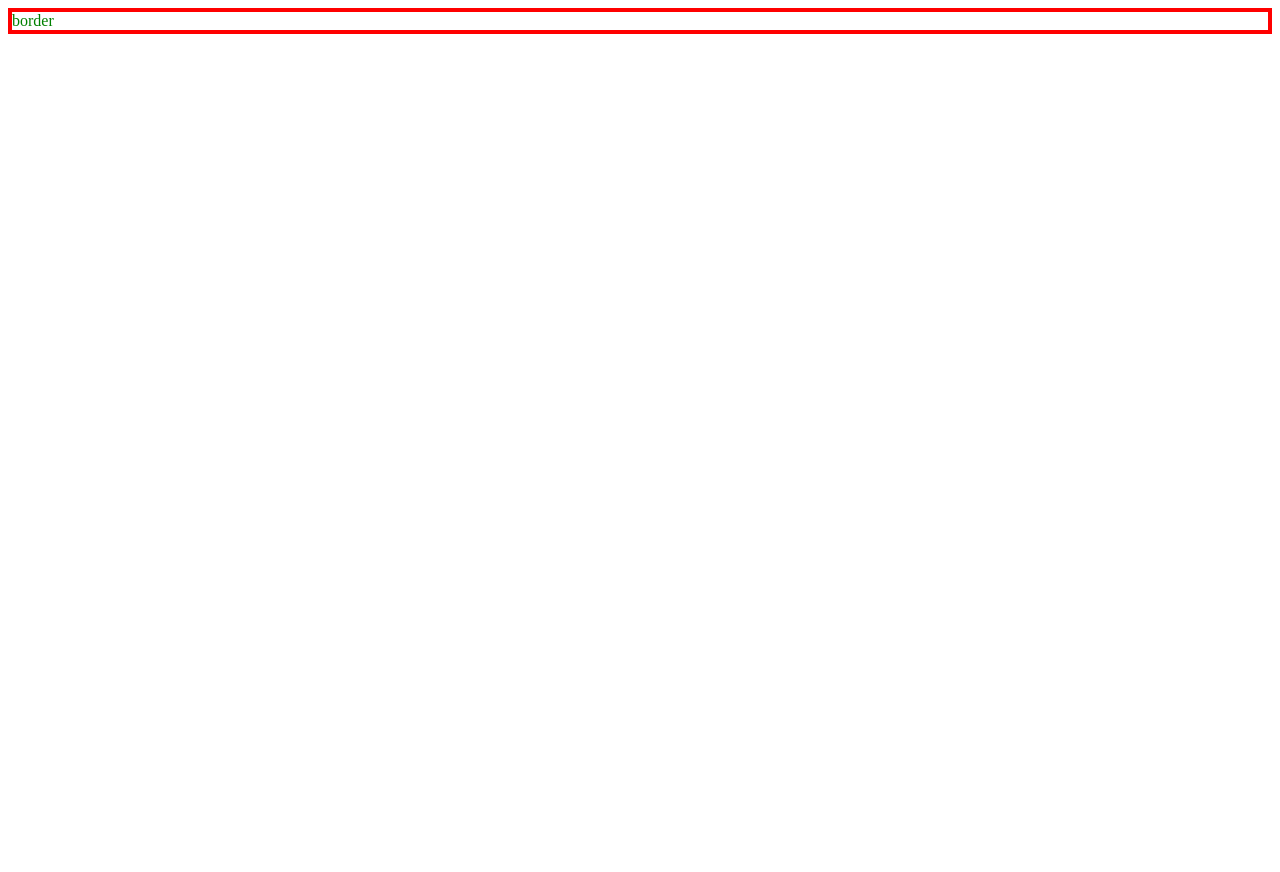
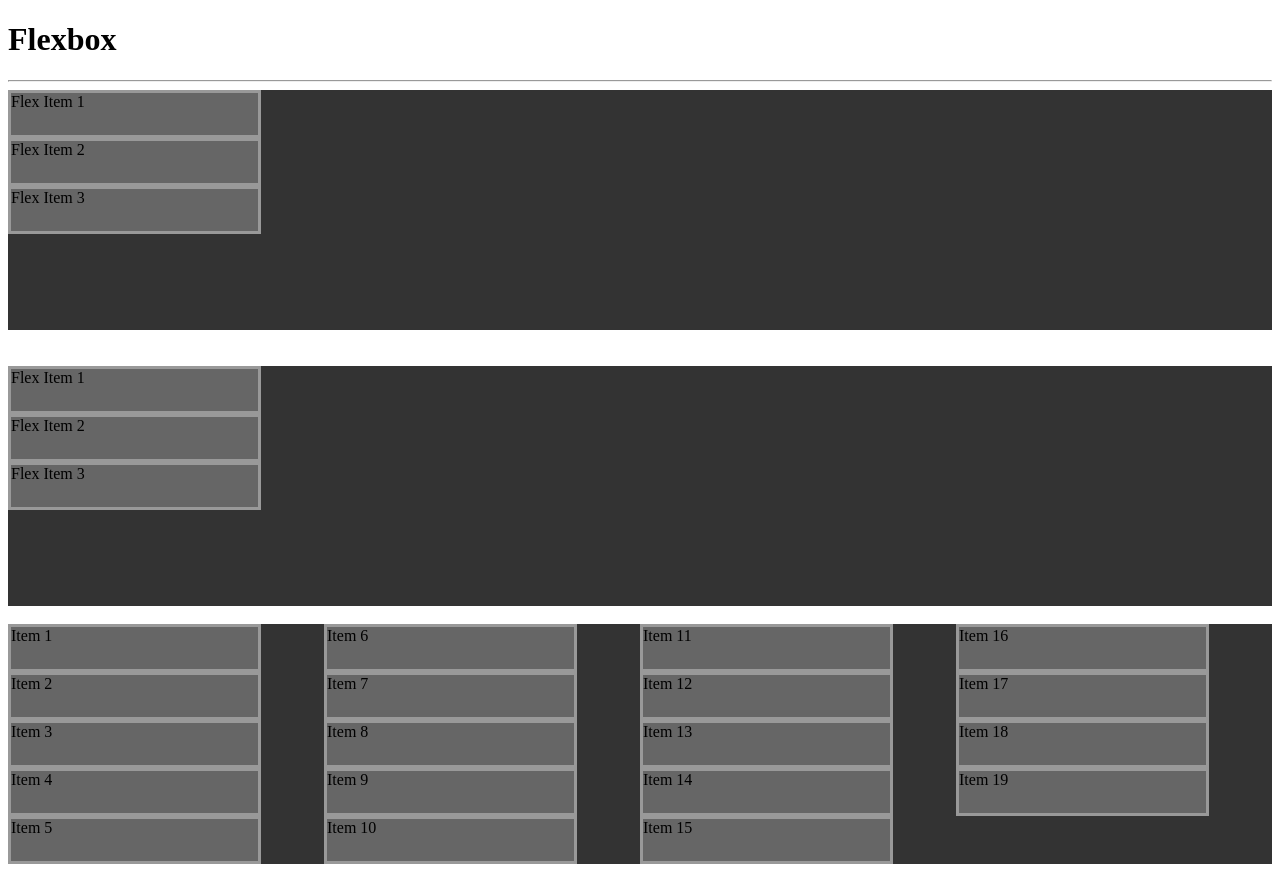
Before and after one commit to jhhg04/ManzDev, a plain HTML site: page CSS3/Flexbox/index.html in a window 1280 px wide. Before the commit the page ends 800 px from the top, so only its background shows below. Drawn offline with Linux system fonts and the light colour scheme.

Commit message:
Add code flexbox

```diff
--- a/CSS3/Flexbox/css/style.css
+++ b/CSS3/Flexbox/css/style.css
@@ -1,18 +1,21 @@
-body {
-  color: green; /* Color de texto */
+*,
+*::after,
+*::before {
+  box-sizing: border-box;
 }
 
-body {
-  border-width: 2px;
-  border-style: solid;
-  border-color: red;
-}
-body {
-  border-width: 2px;
-  border-style: solid;
-  border-color: red;
+.container {
+  background-color: #333;
+  height: 30vh;
+
+  display: flex;
+  flex-direction: column;
+  flex-wrap: wrap;
 }
 
-div {
-  border: inherit;
+.item {
+  background-color: #666;
+  border: medium solid #999;
+  height: 20%;
+  width: 20%;
 }
--- a/CSS3/Flexbox/index.html
+++ b/CSS3/Flexbox/index.html
@@ -5,9 +5,46 @@
     <meta http-equiv="X-UA-Compatible" content="IE=edge" />
     <meta name="viewport" content="width=device-width, initial-scale=1.0" />
     <link rel="stylesheet" href="css/style.css" />
-    <title>Document</title>
+    <title>Flexbox</title>
   </head>
   <body>
-    <div>border</div>
+    <h1>Flexbox</h1>
+    <hr />
+    <section class="container">
+      <!-- Flex container -->
+      <article class="item item-1">Flex Item 1</article>
+      <!-- Flex items -->
+      <article class="item item-2">Flex Item 2</article>
+      <article class="item item-3">Flex Item 3</article>
+    </section>
+    <br />
+    <br />
+    <section class="container">
+      <article class="item item-1">Flex Item 1</article>
+      <article class="item item-2">Flex Item 2</article>
+      <article class="item item-3">Flex Item 3</article>
+    </section>
+    <br />
+    <section class="container">
+      <article class="item item-1">Item 1</article>
+      <article class="item item-2">Item 2</article>
+      <article class="item item-3">Item 3</article>
+      <article class="item item-1">Item 4</article>
+      <article class="item item-2">Item 5</article>
+      <article class="item item-3">Item 6</article>
+      <article class="item item-1">Item 7</article>
+      <article class="item item-2">Item 8</article>
+      <article class="item item-3">Item 9</article>
+      <article class="item item-1">Item 10</article>
+      <article class="item item-2">Item 11</article>
+      <article class="item item-3">Item 12</article>
+      <article class="item item-1">Item 13</article>
+      <article class="item item-2">Item 14</article>
+      <article class="item item-3">Item 15</article>
+      <article class="item item-2">Item 16</article>
+      <article class="item item-3">Item 17</article>
+      <article class="item item-2">Item 18</article>
+      <article class="item item-3">Item 19</article>
+    </section>
   </body>
 </html>
--- a/CSS3/TiposElementos/css/style.css
+++ b/CSS3/TiposElementos/css/style.css
@@ -1,18 +1,3 @@
-body {
-  color: green; /* Color de texto */
-}
-
-body {
-  border-width: 2px;
-  border-style: solid;
-  border-color: red;
-}
-body {
-  border-width: 2px;
-  border-style: solid;
-  border-color: red;
-}
-
-div {
-  border: inherit;
-}
+/* div {
+  display: none;
+} */
```
Also changed, not shown: CSS3/TiposElementos/index.html (+5 -2 lines).
